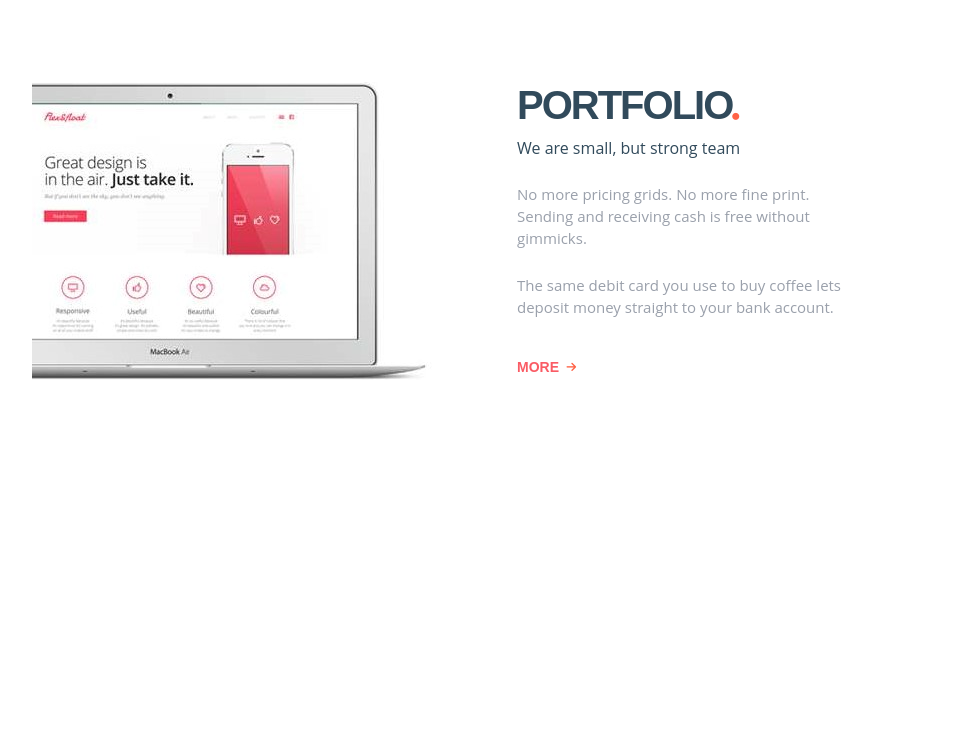
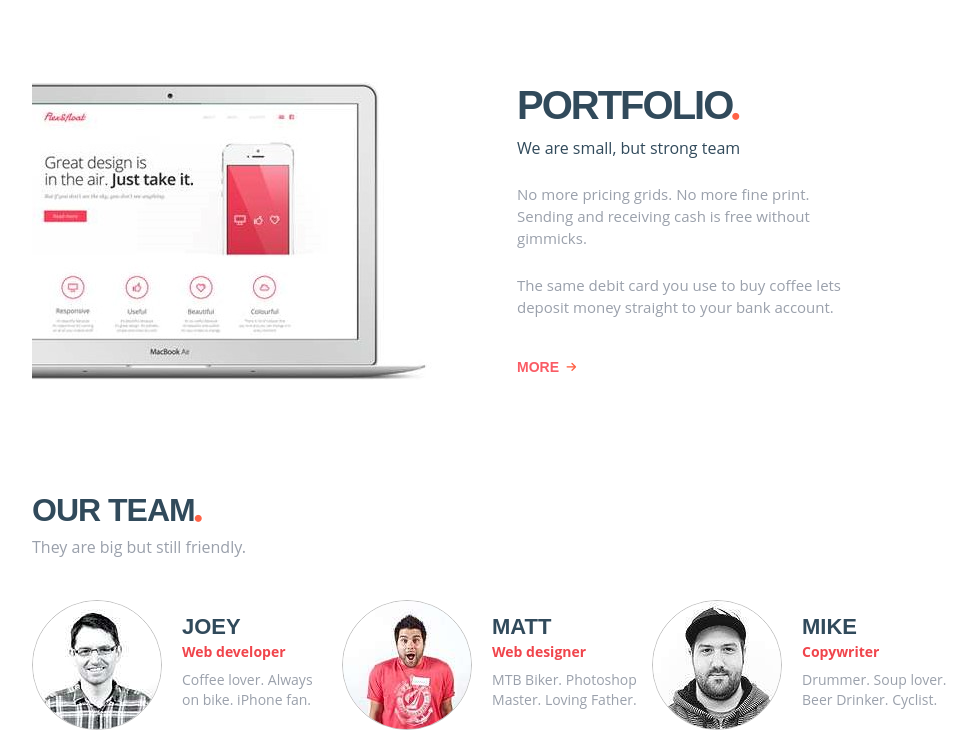
Before and after one commit to PuzakovMaks90/project-freelance, a plain HTML site: page index.html in a window 1280 px wide. Shown: the part 1353-2083 px from the top of the page, without its empty margins (188-1159 px from the left). Before the commit the page ends 1733 px from the top, so only its background shows below. Drawn offline with nearby package versions, Linux system fonts and the light colour scheme.

Commit message:
add team info

```diff
--- a/css/style.css
+++ b/css/style.css
@@ -368,3 +368,76 @@ img {
 	text-transform: uppercase;
 	width: 11%;
 }
+
+.content3 {
+	margin-left: 220px;
+	margin-top: 103px;
+}
+
+.content3 h1 {
+	font-size: 32px;
+	letter-spacing: -1px;
+	line-height: 54px;
+	text-transform: uppercase;
+	color: #314a5b;
+	font-weight: 700;
+	font-family: "Montserrat", Arial, sans-serif;
+}
+
+.content3 h4 {
+	font-size: 16px;
+	line-height: 20px;
+	color: #9aa0ab;
+	font-weight: 400;
+	font-family: "Open Sans", Arial, sans-serif;
+}
+
+.team {
+	display: flex;
+	margin-top: 43px;
+}
+
+.team-content {
+	display: flex;
+}
+
+.team-foto img {
+	border-radius: 50%;
+	border: 1px solid silver;
+}
+
+.team-info {
+	width: 160px;
+	height: 115px;
+	margin-left: 20px;
+}
+
+.team-info h2 {
+	font-size: 22px;
+	letter-spacing: 0px;
+	line-height: 54px;
+	text-transform: uppercase;
+	color: #314a5b;
+	font-weight: 700;
+	font-family: "Montserrat", Arial, sans-serif;
+	height: 42px;
+}
+
+.team-info h4 {
+	font-size: 14px;
+	line-height: 20px;
+	color: #f0454c;
+	font-weight: 700;
+	font-family: "Open Sans", Arial, sans-serif;
+}
+
+.team-info p {
+	width: 147px;
+	height: 44px;
+	font-size: 14px;
+	line-height: 20px;
+	color: #9aa0ab;
+	font-weight: 400;
+	font-family: "Open Sans", Arial, sans-serif;
+	margin-top: 8px;
+}
--- a/index.html
+++ b/index.html
@@ -94,6 +94,42 @@
                     </div>
                 </div>
             </div>
+            <div class="content3">
+                <h1>Our team<i class="fa-solid fa-circle"></i></h1>
+                <h4>They are big but still friendly.</h4>
+                <div class="team">
+                    <div class="team-content">
+                        <div class="team-foto">
+                            <img src="img/Joey.jpg" alt=joey">
+                        </div>
+                        <div class="team-info">
+                            <h2>Joey</h2>
+                            <h4>Web developer</h4>
+                            <p>Coffee lover.  Always on bike. iPhone fan.</p>
+                        </div>
+                    </div>
+                    <div class="team-content">
+                        <div class="team-foto">
+                            <img src="img/Matt.jpg" alt=joey">
+                        </div>
+                        <div class="team-info">
+                            <h2>Matt</h2>
+                            <h4>Web designer</h4>
+                            <p>MTB Biker. Photoshop Master. Loving Father.</p>
+                        </div>
+                    </div>
+                    <div class="team-content">
+                        <div class="team-foto">
+                            <img src="img/Mike.jpg" alt=joey">
+                        </div>
+                        <div class="team-info">
+                            <h2>Mike</h2>
+                            <h4>Copywriter</h4>
+                            <p>Drummer. Soup lover. Beer Drinker. Cyclist.</p>
+                        </div>
+                    </div>
+                </div>
+            </div>
         </div>
         <div class="footer"></div>
     </div>
```
